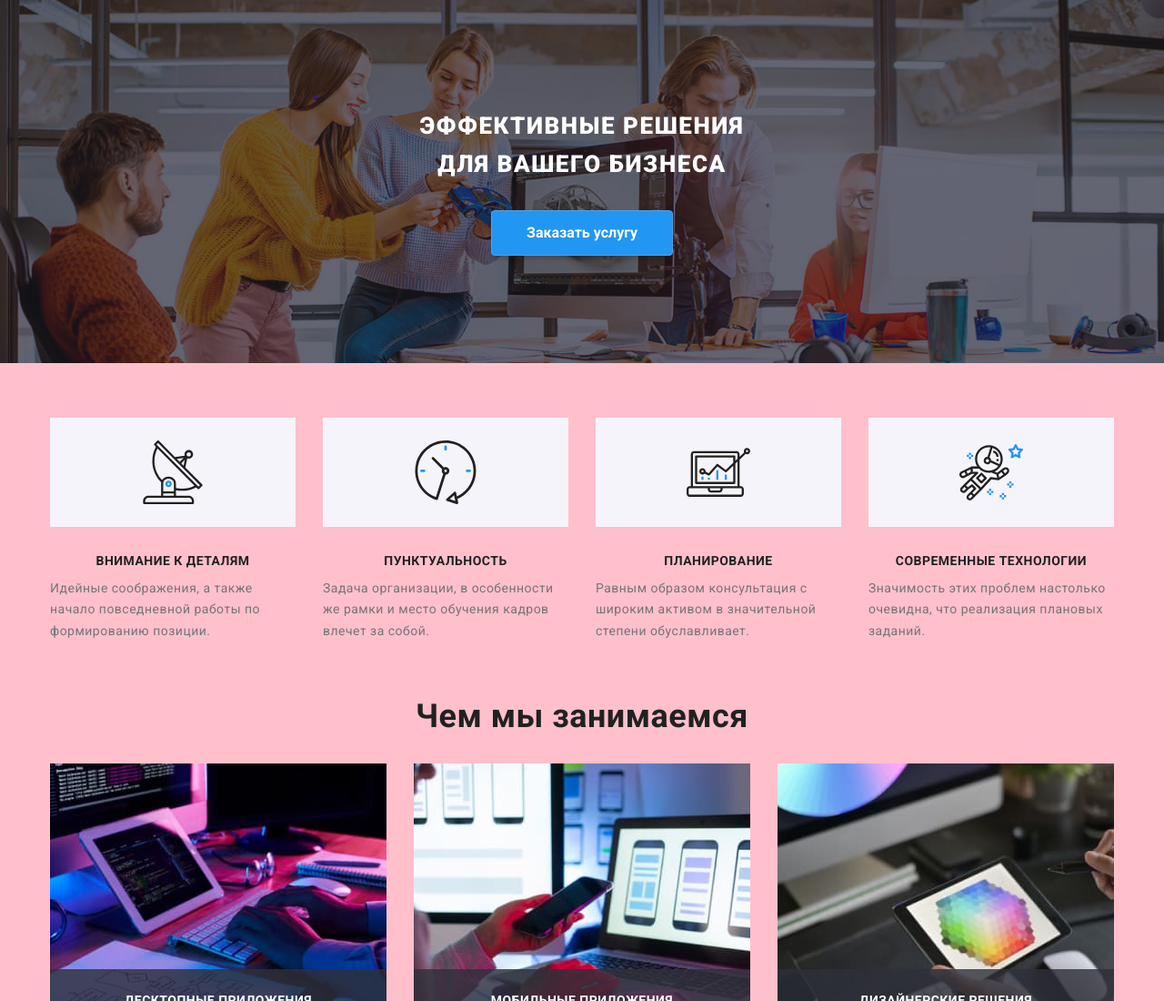
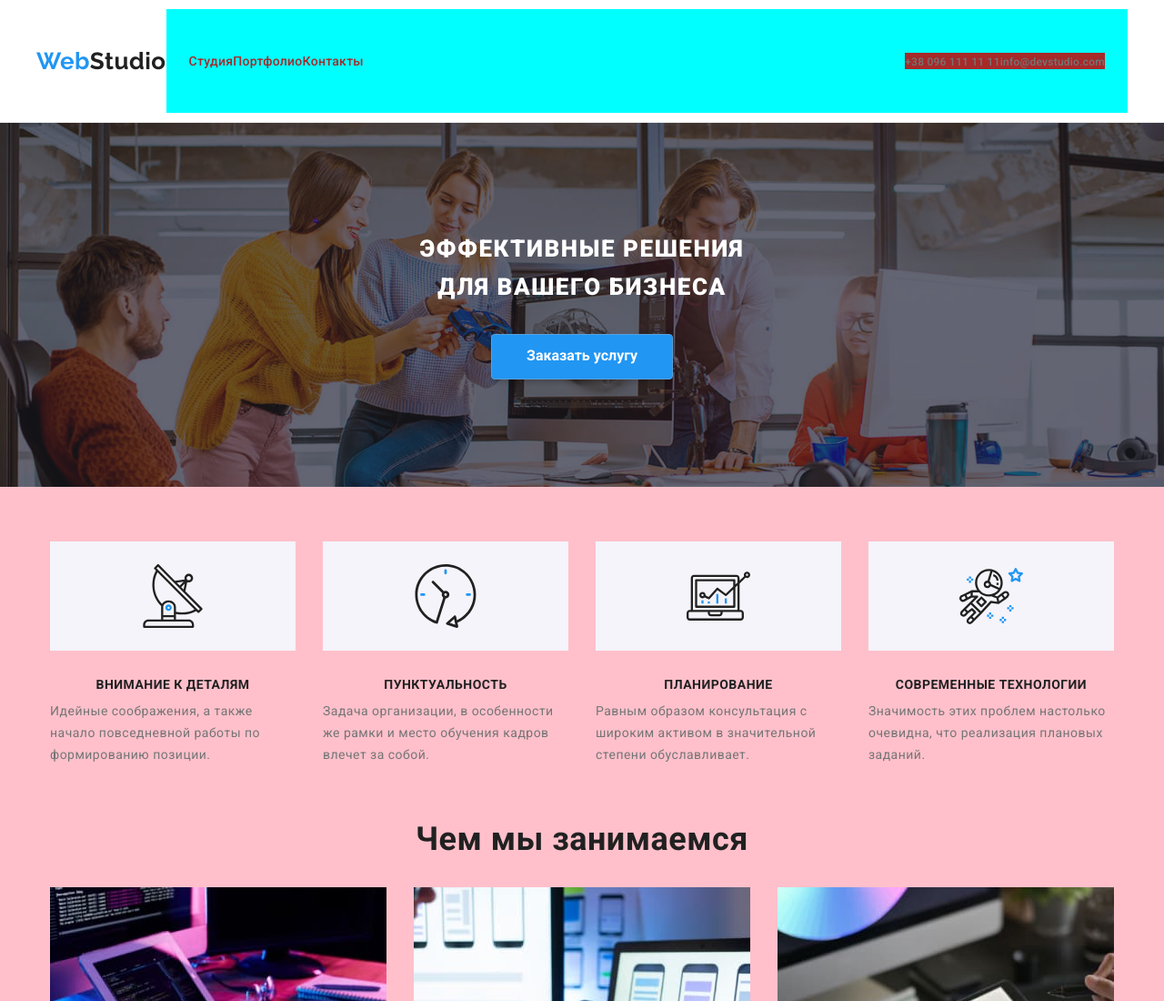
Before and after one commit to IhorKozloff/goit-markup-hw-08, a plain HTML site: page index.html in a window 1280 px wide. Shown: the top 1100 px of the page at 91% size. Drawn offline with nearby package versions, Linux system fonts and the light colour scheme.

Commit message:
хедер в процесе

```diff
--- a/index.html
+++ b/index.html
@@ -21,7 +21,7 @@
 
 <body>
 
-    <!-- <header>
+    <header>
         <div class="container header__container">
             <a href="#" class="logo header__logo">Web<span class="logo__span--dark">Studio</span></a>
             <button type="button" class="header__burger-menu-btn">
@@ -57,13 +57,13 @@
 
                             <ul class="contacts">
                                 <li class="contacts__item">
-                                    <a href="tel:+380961111111" class="contacts__link contacts__link--fw34px">
+                                    <a href="tel:+380961111111" class="contacts__link contacts__link--fz12-34px">
 
                                         +38 096 111 11 11
                                     </a>
                                 </li>
                                 <li class="contacts__item">
-                                    <a href="mailto:info@devstudio.com" class="contacts__link contacts__link--fw24px">
+                                    <a href="mailto:info@devstudio.com" class="contacts__link contacts__link--fz12-24px">
 
                                         info@devstudio.com
                                     </a>
@@ -96,7 +96,7 @@
                 </div>
             </div>
     </div>
-    </header> -->
+    </header>
 
 
 
--- a/sass/components/_header-menu.scss
+++ b/sass/components/_header-menu.scss
@@ -9,7 +9,54 @@
     z-index: 1;
 
 }
+.contacts {
+    margin-top: 302px;
+    .contacts__item:not(:first-child) {
+        margin-top: 32px;
+    }
 
+}
+@media screen and (min-width: 768px) {
+    .contacts-menu, .navigation, .contacts {
+        display: flex;
+    }
+    .contacts-menu {
+        position: static;
+        z-index: 0;
+        transform: translateX(0);
+        justify-content: space-between;
+        background-color: aqua;
+        .contacts-menu__close-btn, .social-links {
+            display: none;
+        }
+    }
+
+    .navigation {
+        .navigation__item:not(:first-child) {
+            margin-top: 0;
+        }
+       .navigation__link {
+            @include txt-p (14px, 1.17);
+            color: brown;
+        }
+    }
+    .contacts {
+        background-color: brown;
+        margin-top: 0px;
+        .contacts__link--fz12-34px {
+            @include txt-p (12px, 1.17);
+        }
+        .contacts__link--fz12-24px {
+            @include txt-p (12px, 1.17);
+        }
+        .contacts__item:not(:first-child) {
+            margin-top: 0px;
+        }
+    }
+
+
+
+}
 .navigation__item:not(:first-child) {
     margin-top: 38px;
 }
@@ -27,13 +74,8 @@
 
 
 
-.contacts {
-    margin-top: 302px;
-    .contacts__item:not(:first-child) {
-        margin-top: 32px;
-    }
 
-}
+
 .contacts__link {
     &:hover, &:focus {
         color: $Aqua-color;
@@ -42,13 +84,13 @@
     letter-spacing: 0.02em;
     color: #757575;;
 }
-.contacts__link--fw24px{
+.contacts__link--fz12-24px{
     @include txt-p (24px, 1.16);
 }
 
 
 
-.contacts__link--fw34px {
+.contacts__link--fz12-34px {
     @include txt-p (34px, 1.17);
 }
 .contacts__link--fw18px {
--- a/sass/components/_heder.scss
+++ b/sass/components/_heder.scss
@@ -44,3 +44,14 @@ header {
     opacity: 1;
     pointer-events: inherit;
 }
+@media screen and (min-width: 768px) {
+    .menu-overlay {
+        opacity: 1;
+        position: static;
+        z-index: 0;
+        pointer-events: inherit;
+    }
+    .header__burger-menu-btn {
+        display: none;
+    }
+}
```
Also changed, not shown: css/main.css, css/main.min.css, 2 other files.
